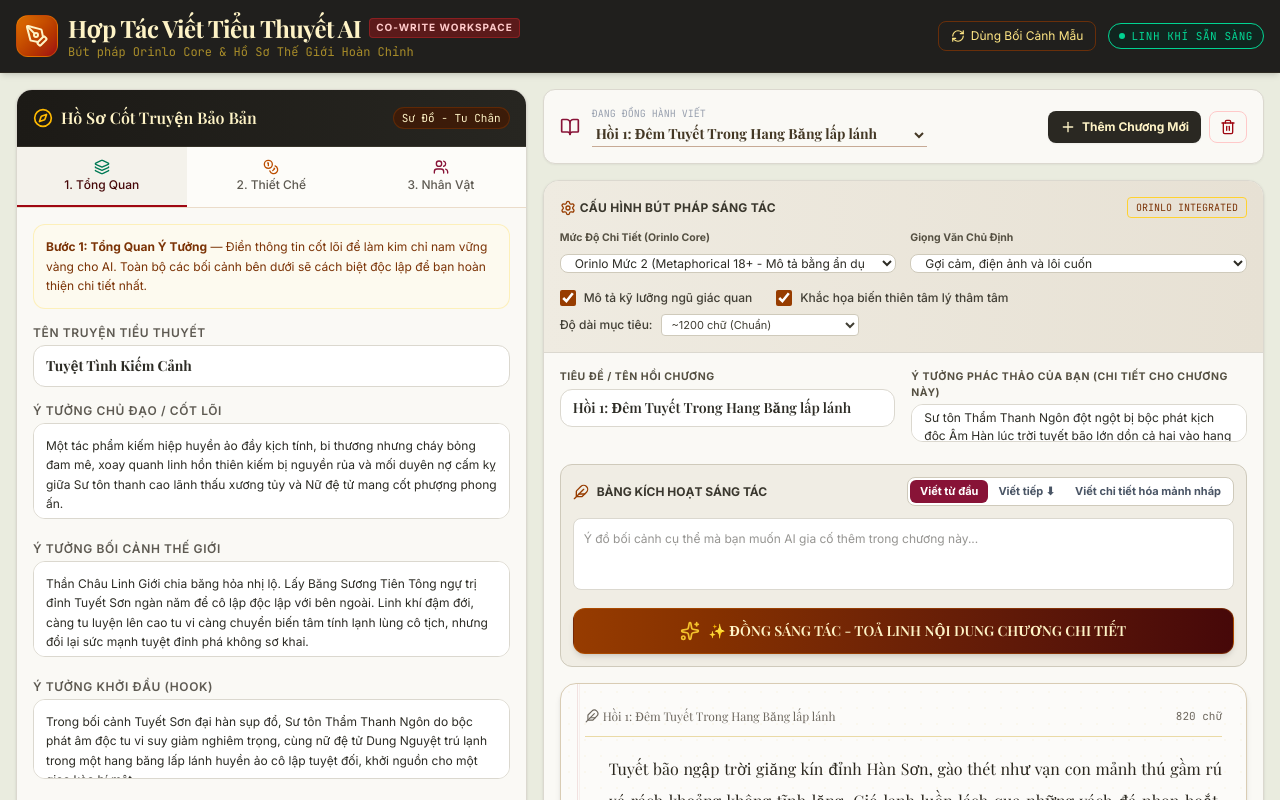
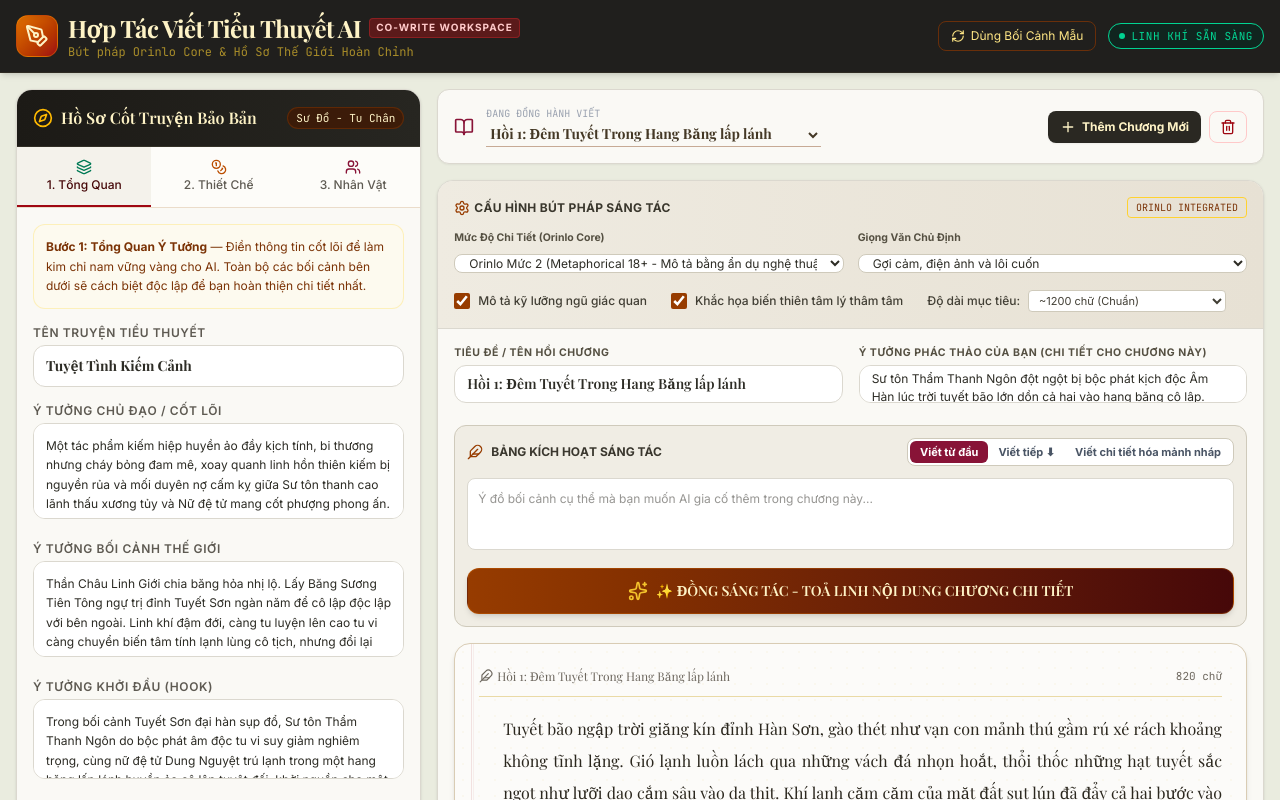
Before and after one commit to minhdwien/NovelAI, a React (Vite) app: page / in a window 1280 px wide. Shown: the top 800 px of the page. Built offline with nearby package versions, Linux system fonts and the light colour scheme; a web font is replaced by a local one.

Commit message:
Update App.tsx

```diff
--- a/src/App.tsx
+++ b/src/App.tsx
@@ -465,10 +465,10 @@ export default function App() {
       </header>
 
       {/* WORKSPACE AREA Container */}
-      <main id="app-main-workspace" className="flex-1 max-w-7xl w-full mx-auto p-3 lg:p-4 grid grid-cols-1 lg:grid-cols-12 gap-4">
+      <main id="app-main-workspace" className="flex-1 max-w-7xl w-full mx-auto p-3 md:p-4 grid grid-cols-1 md:grid-cols-12 gap-4">
 
         {/* LEFT COLUMN: STORY PROFILE SYSTEM (Steps 1, 2, 3 wizard customizable at any time) */}
-        <section id="sidebar-story-profile" className="lg:col-span-5 flex flex-col gap-4">
+        <section id="sidebar-story-profile" className="md:col-span-5 lg:col-span-4 flex flex-col gap-4">
 
           <div className="bg-[#FAF9F5] border border-[#dbd8cf] rounded-2xl shadow-sm overflow-hidden flex flex-col h-full">
 
@@ -524,7 +524,7 @@ export default function App() {
             </div>
 
             {/* STEP SCROLL CONTENT PANEL */}
-            <div className="p-4 flex-1 overflow-y-auto max-h-[640px] custom-scrollbar bg-[#FAF9F5]">
+            <div className="p-4 flex-1 overflow-y-auto max-h-[640px] md:max-h-[700px] lg:max-h-[800px] custom-scrollbar bg-[#FAF9F5]">
 
               {/* BƯỚC 1: TỔNG QUAN */}
               {profileStep === 1 && (
@@ -927,7 +927,7 @@ export default function App() {
         </section>
 
         {/* RIGHT COLUMN: CHAPTER WORKSPACE & AI INTERACTIVE PROCESS */}
-        <section id="main-editor-workspace" className="lg:col-span-7 flex flex-col gap-4">
+        <section id="main-editor-workspace" className="md:col-span-7 lg:col-span-8 flex flex-col gap-4">
 
           {/* TOP CONTROLS: CHỌN CHƯƠNG & KHỞI TẠO CHƯƠNG */}
           <div className="bg-[#FAF9F5] border border-[#dbd8cf] p-4 rounded-xl shadow-xs flex flex-wrap items-center justify-between gap-4">
```
